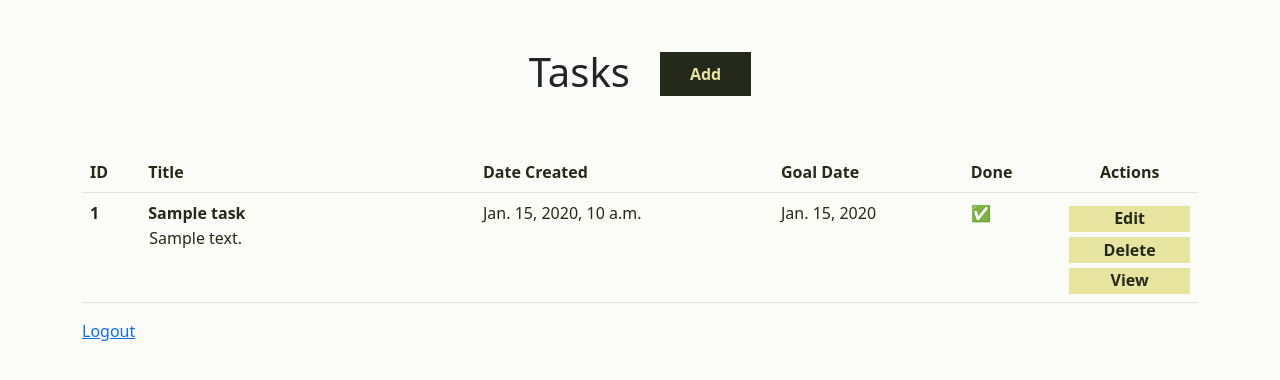
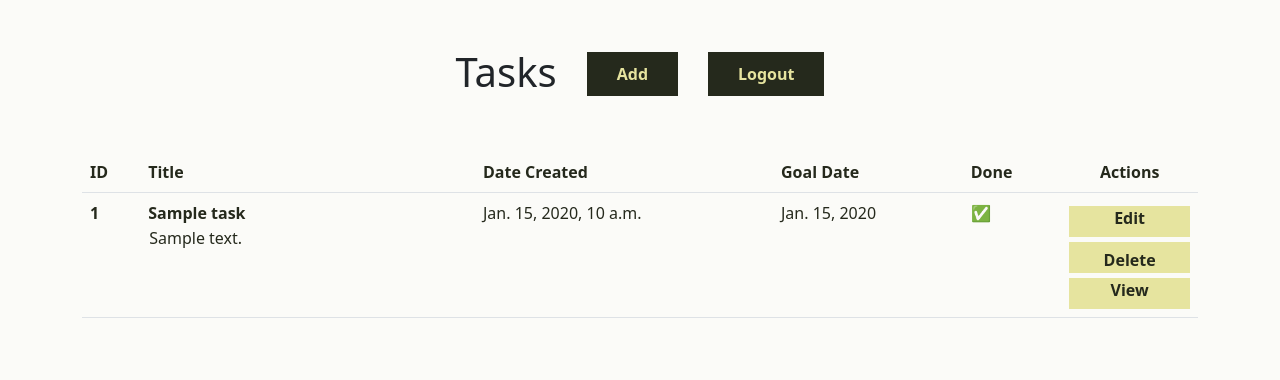
Before and after one commit to sachi-sisodia/django_to-do-app, a Django app: page /tasks/home/ in a window 1280 px wide. Shown: the top 380 px of the page. Run offline with Django 5.2, Linux system fonts and the light colour scheme; a user stored in the database is signed in; tables that the repository leaves empty hold one stand-in row (values such as "Sample post"); some libraries are stand-ins or nearby versions.

Commit message:
Added a few more ui changes

```diff
--- a/tasks/static/tasks/css/styles.css
+++ b/tasks/static/tasks/css/styles.css
@@ -27,17 +27,22 @@ body{
     display: flex;
     flex-direction: row;
     justify-content: center;
+    align-items: center;
 }
 
 .add-button{
     display: flex;
     flex-direction: column;
     justify-content: center;
+    align-items: center;
+
+
 }
 
 .add-button-direct{
     background-color: #25291C;
     border: none;
+    height: 44px;
     margin-left: 30px;
     margin-bottom: 5px;
     padding: 10px 30px ;
@@ -66,7 +71,27 @@ body{
     /* margin-bottom: 5px; */
     /* padding: 10px 30px ; */
     text-decoration: none;
-    background-color: #E6E49F;
+    /* background-color: #E6E49F; */
     font-weight: 700;
 
 }
+
+.add-button-direct:hover{
+    background-color: #989C94;
+}
+
+.aligndiv:hover{
+    background-color: #9C9990;
+}
+
+/* input:-internal-autofill-selected {
+    background-color: #000;
+} */
+
+label{
+    font-weight: 500;
+}
+
+input{
+    /* align-items: center; */
+}
--- a/tasks/templates/tasks/tasksummary.html
+++ b/tasks/templates/tasks/tasksummary.html
@@ -6,7 +6,10 @@
             <h1>Tasks</h1>
         </div>
         <div class="add-button">
-        <a class="add-button-direct" href="{% url 'tasksadd' %}">Add</a>
+            <a class="add-button-direct" href="{% url 'tasksadd' %}">Add</a>
+        </div>
+        <div class="add-button">
+            <a class="add-button-direct" href="{% url 'logout' %}">Logout</a>
         </div>
     </div>
     <br><br>
@@ -49,7 +52,7 @@
 
                                 <div class="aligndiv">
                                     <form action="{% url 'taskdelete' task.id %}" method="post">{% csrf_token %}
-                                        <input class="add-button-direct2 mrgin-top" type="submit" value="Delete">
+                                        <input class="add-button-direct2 aligndiv" type="submit" value="Delete">
                                     </form>
                                 </div>
 
@@ -70,6 +73,6 @@
         <small {% if messages.tags %} class="{{message.tags}}" {% endif %}>{{message}}</small>
         {% endfor %}
     {% endif %}
-    <a href="{% url 'logout' %}">Logout</a>
+
 </div>
 {% endblock content %}
```
Also changed, not shown: tasks/templates/tasks/showtask.html (+8 -3 lines), users/templates/users/signup.html (+7 -4 lines), users/templates/users/userlogin.html (+6 -2 lines).
